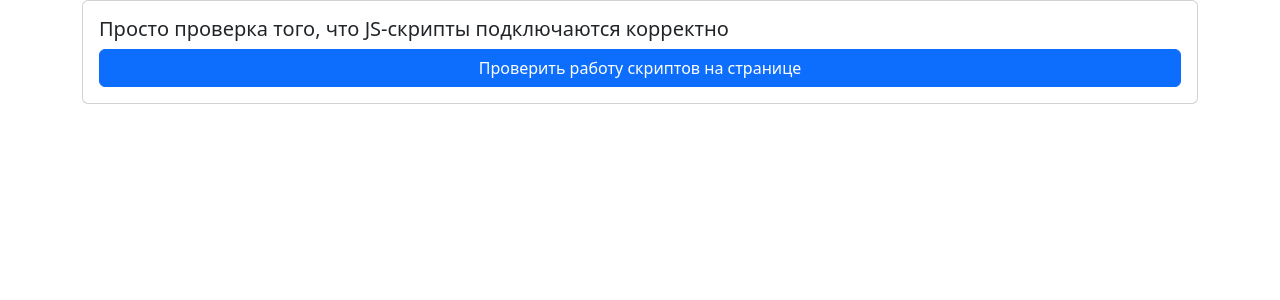
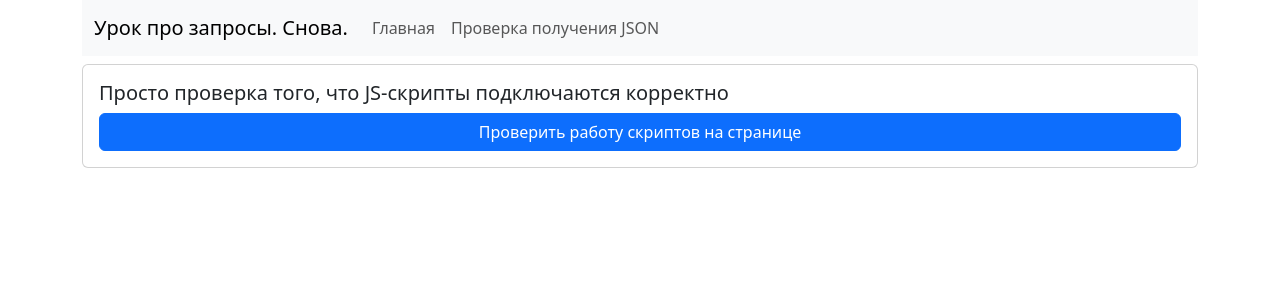
Before and after one commit to alekseevNS/test3, a Django app: page / in a window 1280 px wide. Shown: the top 300 px of the page. Run offline with Django 5.2, Linux system fonts and the light colour scheme.

Commit message:
Добавил верхнюю панель

```diff
--- a/ajax_site/views.py
+++ b/ajax_site/views.py
@@ -2,8 +2,15 @@ from django.http import HttpRequest, HttpResponse, JsonResponse
 from django.shortcuts import render
 
 
+def get_base_menu() -> list:
+    return [
+        {"link": "/", "text": "Главная"},
+        {"link": "/json_test/", "text": "Проверка получения JSON"},
+    ]
+
+
 def index_page(request: HttpRequest) -> HttpResponse:
-    context = {"page_name": "Главная"}
+    context = {"page_name": "Главная", "menu_items": get_base_menu()}
 
     return render(request, "ajax_site/index_page.html", context)
 
--- a/static/ajax_site/scripts/index_page.js
+++ b/static/ajax_site/scripts/index_page.js
@@ -6,9 +6,9 @@ function showAlert() {
 // 1. Надо получить объект кнопки
 // querySelector() -- получение ПЕРВОГО объекта DOM'а
 // Можно получать по тегу, классу, id
-let button = document.querySelector("button");
+let button = document.querySelector("#cardButton");
 // 2. Привязываем функцию выше к кнопке
 button.addEventListener("click", showAlert);
 
 // Пример от Коробова Даниила
-// document.querySelector("button").addEventListener("click", () => { alert("Hello World!") });
+// document.querySelector("#cardButton").addEventListener("click", () => { alert("Hello World!") });
--- a/templates/ajax_site/index_page.html
+++ b/templates/ajax_site/index_page.html
@@ -10,7 +10,7 @@
     <div class="card-body">
       <h5 class="card-title">Просто проверка того, что JS-скрипты подключаются корректно</h5>
       <div class="d-grid gap-2">
-        <button class="btn btn-primary" type="button">Проверить работу скриптов на странице</button>
+        <button class="btn btn-primary" type="button" id="cardButton">Проверить работу скриптов на странице</button>
       </div>
     </div>
   </div>
--- a/templates/base/base.html
+++ b/templates/base/base.html
@@ -16,6 +16,10 @@
   </head>
 
   <body class="container">
+    <header>
+      {% include 'base/menu.html' %}
+    </header>
+
     <main>
       {% block main %}
 
--- /dev/null
+++ b/templates/base/menu.html
@@ -0,0 +1,15 @@
+<nav class="navbar navbar-expand-lg bg-body-tertiary mb-2">
+  <div class="container-fluid">
+    <a class="navbar-brand" href="#">Урок про запросы. Снова.</a>
+    <button class="navbar-toggler" type="button" data-bs-toggle="collapse" data-bs-target="#navbarSupportedContent" aria-controls="navbarSupportedContent" aria-expanded="false" aria-label="Toggle navigation"><span class="navbar-toggler-icon"></span></button>
+    <div class="collapse navbar-collapse" id="navbarSupportedContent">
+      <ul class="navbar-nav me-auto mb-2 mb-lg-0">
+        {% for menu_item in menu_items %}
+          <li class="nav-item">
+            <a class="nav-link" href="{{ menu_item.link }}">{{ menu_item.text }}</a>
+          </li>
+        {% endfor %}
+      </ul>
+    </div>
+  </div>
+</nav>
```
